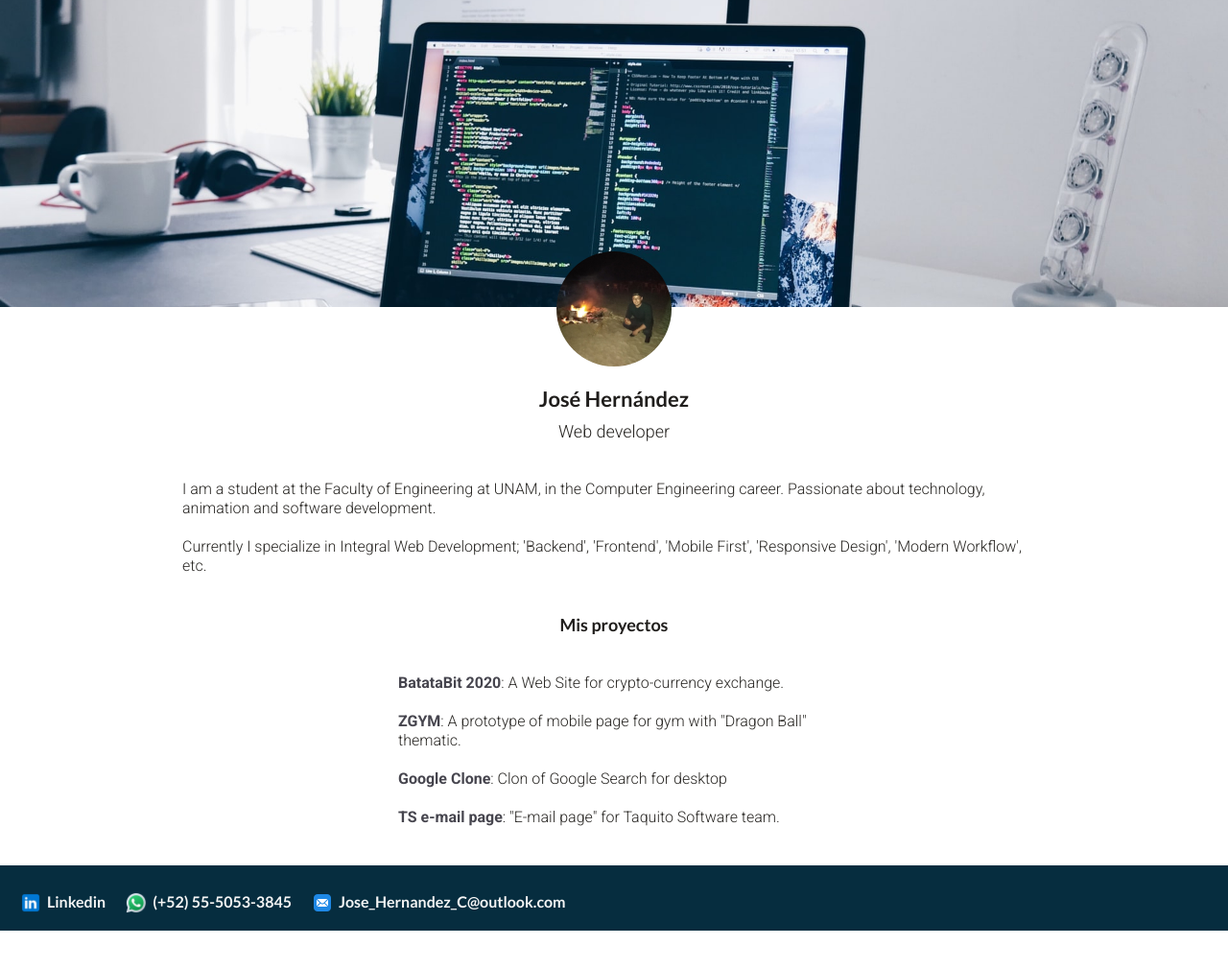
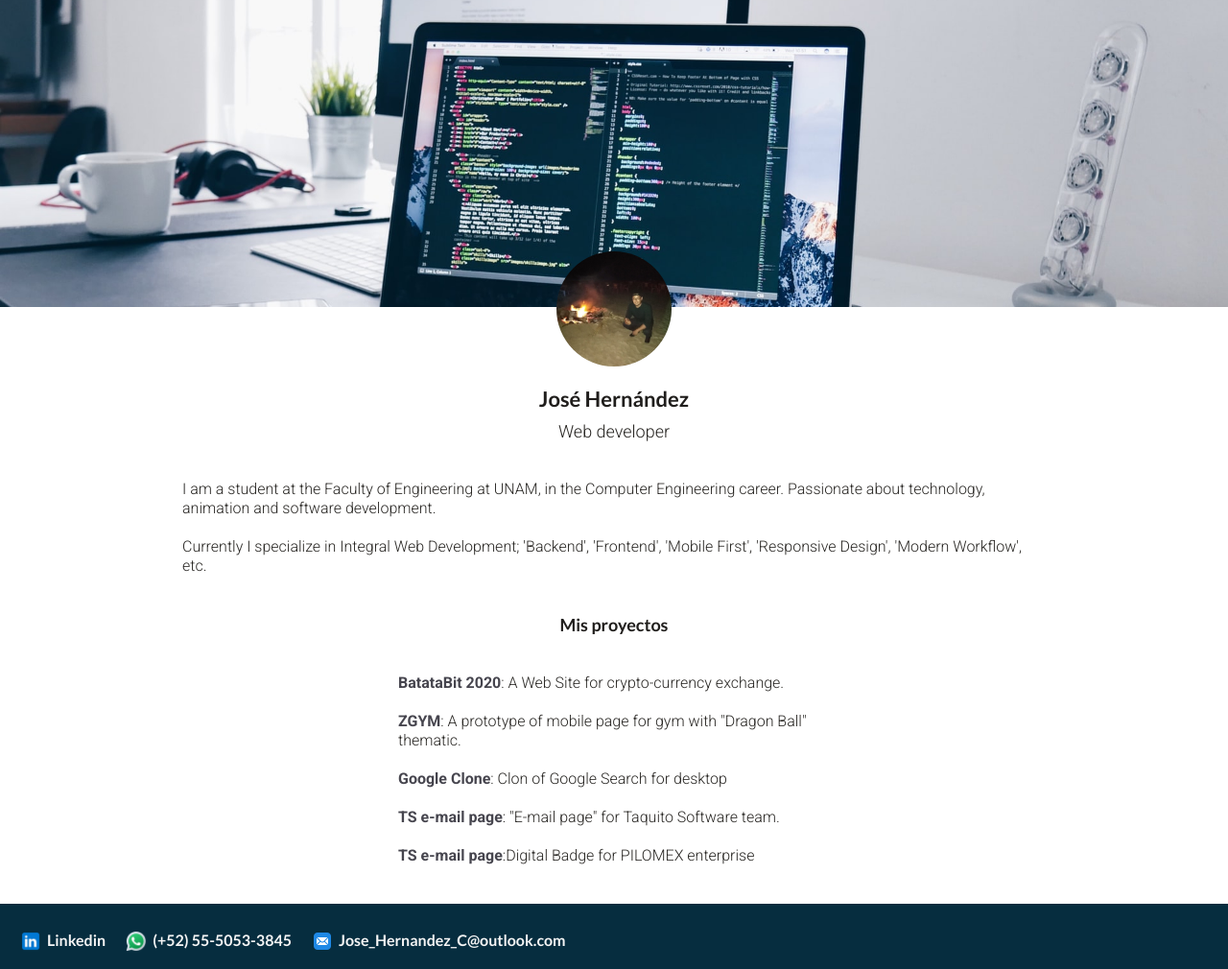
Before and after one commit to JoseHerCast/JoseHerCast.github.io, a plain HTML site: page index.html in a window 1280 px wide. Shown: the whole page at 96% size. Before the commit the page ends 970 px from the top, so only its background shows below. Drawn offline with Linux system fonts and the light colour scheme.

Commit message:
Añadida la página de la digitalización de credenciales para PILOMEX

```diff
--- a/index.html
+++ b/index.html
@@ -31,6 +31,7 @@
                 <li><a href="https://josehercast.github.io/ZGYM/"  target="_blank">ZGYM</a>: A prototype of mobile page for gym with "Dragon Ball" thematic.</li>
                 <li><a href="https://josehercast.github.io/Google_Clone/"  target="_blank">Google Clone</a>: Clon of Google Search for desktop</li>
                 <li><a href="https://josehercast.github.io/TS-email-page/"  target="_blank">TS e-mail page</a>: "E-mail page" for Taquito Software team.</li>
+                <li><a href="https://josehercast.github.io/PILOMEX/"  target="_blank">TS e-mail page</a>:Digital Badge for PILOMEX enterprise</li>
             </ul>
         </section>
     </main>
```
